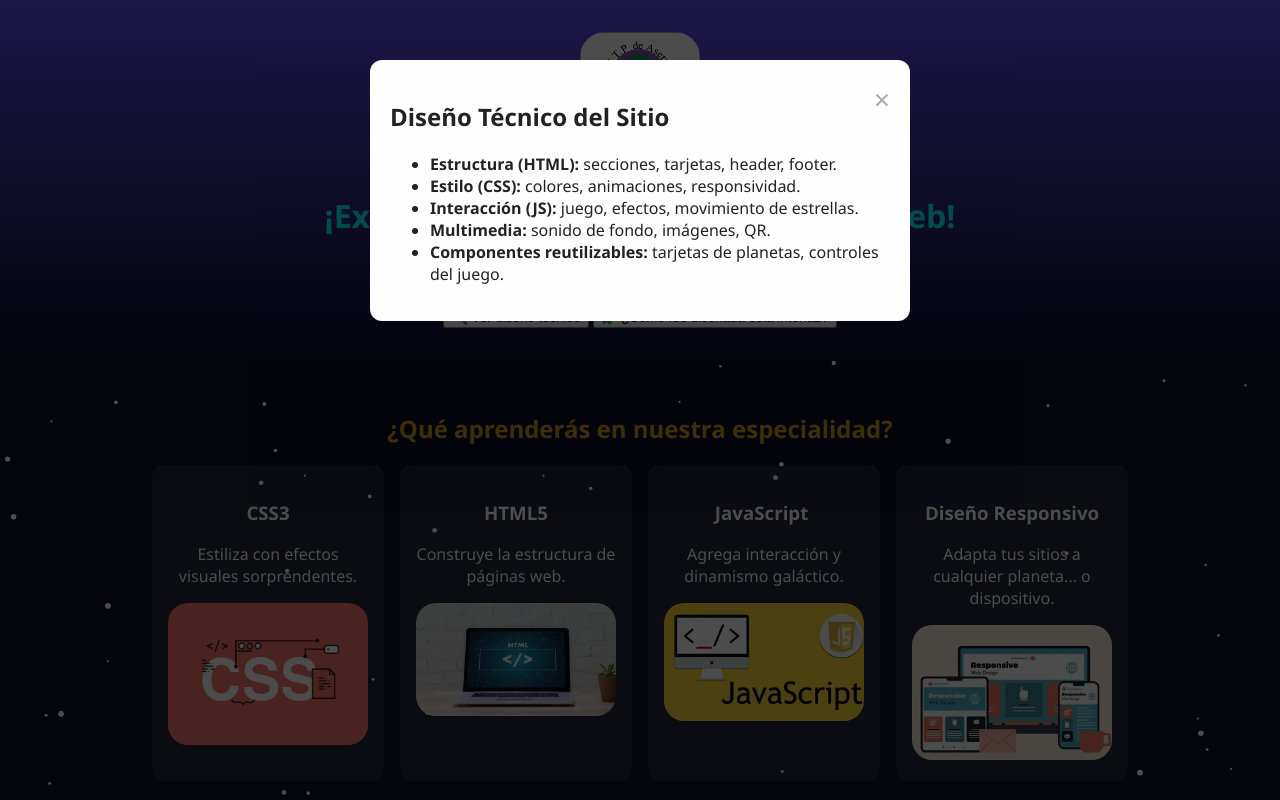
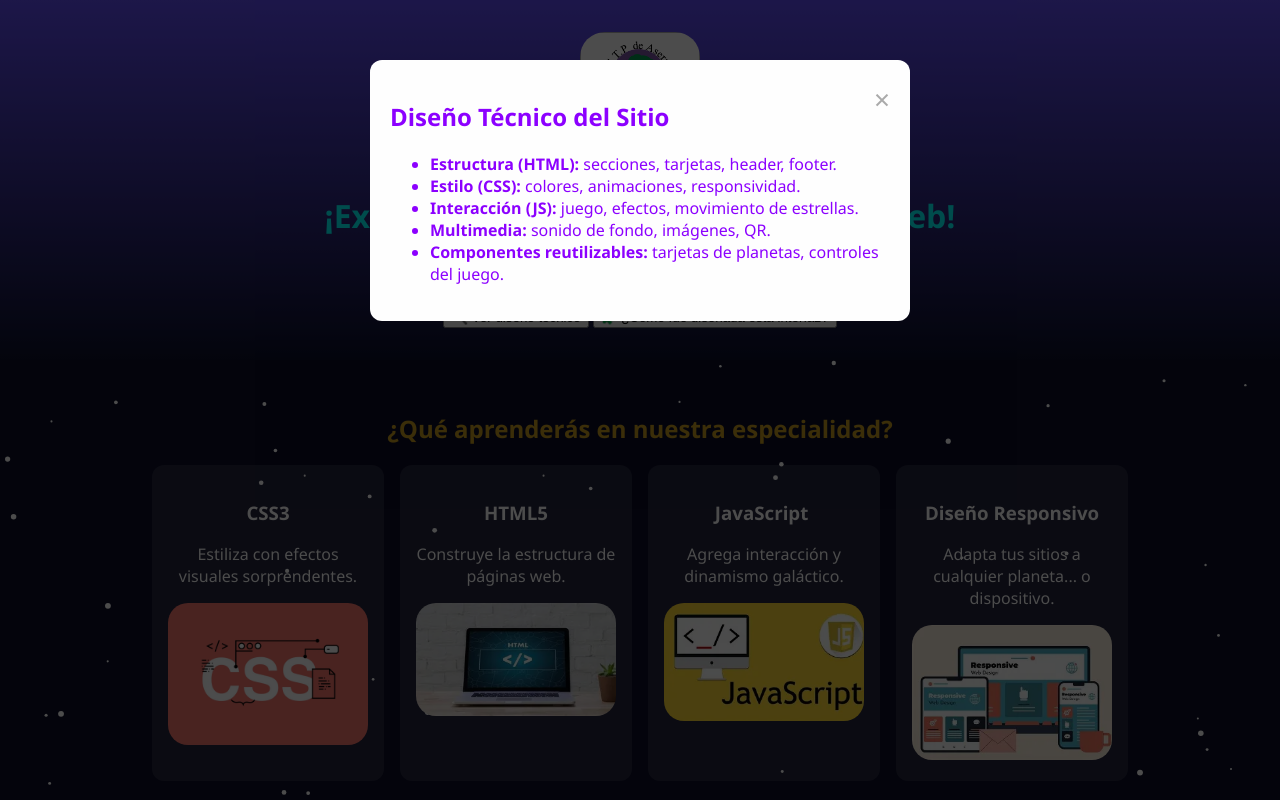
Before and after one commit to Grabiiel/paginaespacial, a plain HTML site: page index.html in a window 1280 px wide. Both pictures are taken after a click on the button "🔍 Ver diseño técnico". Shown: the top 800 px of the page. Drawn offline with Linux system fonts and the light colour scheme.

Commit message:
Add files via upload

```diff
--- a/style.css
+++ b/style.css
@@ -225,7 +225,7 @@ footer {
   width: 80%;
   max-width: 500px;
   border-radius: 12px;
-  color: #222;
+  color: #8c00ff;
 }
 
 /* Botón cerrar */
```
